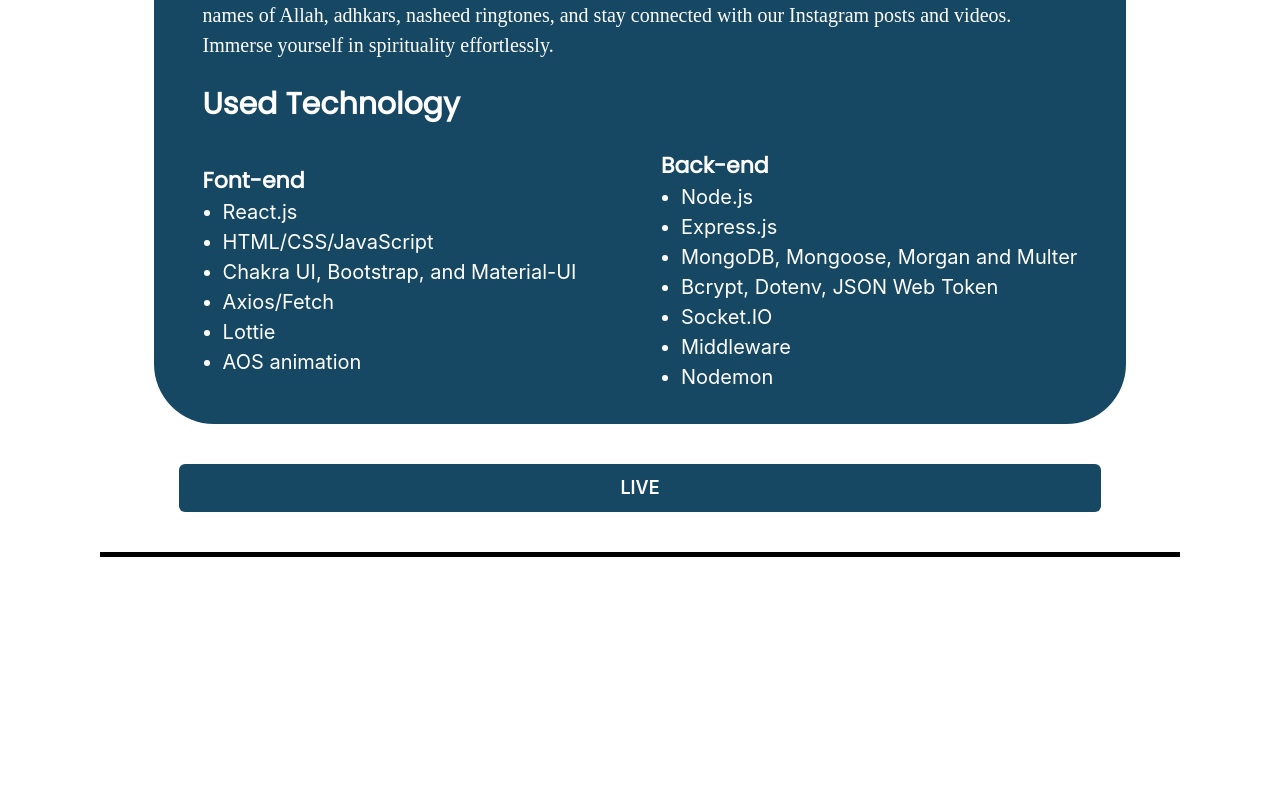
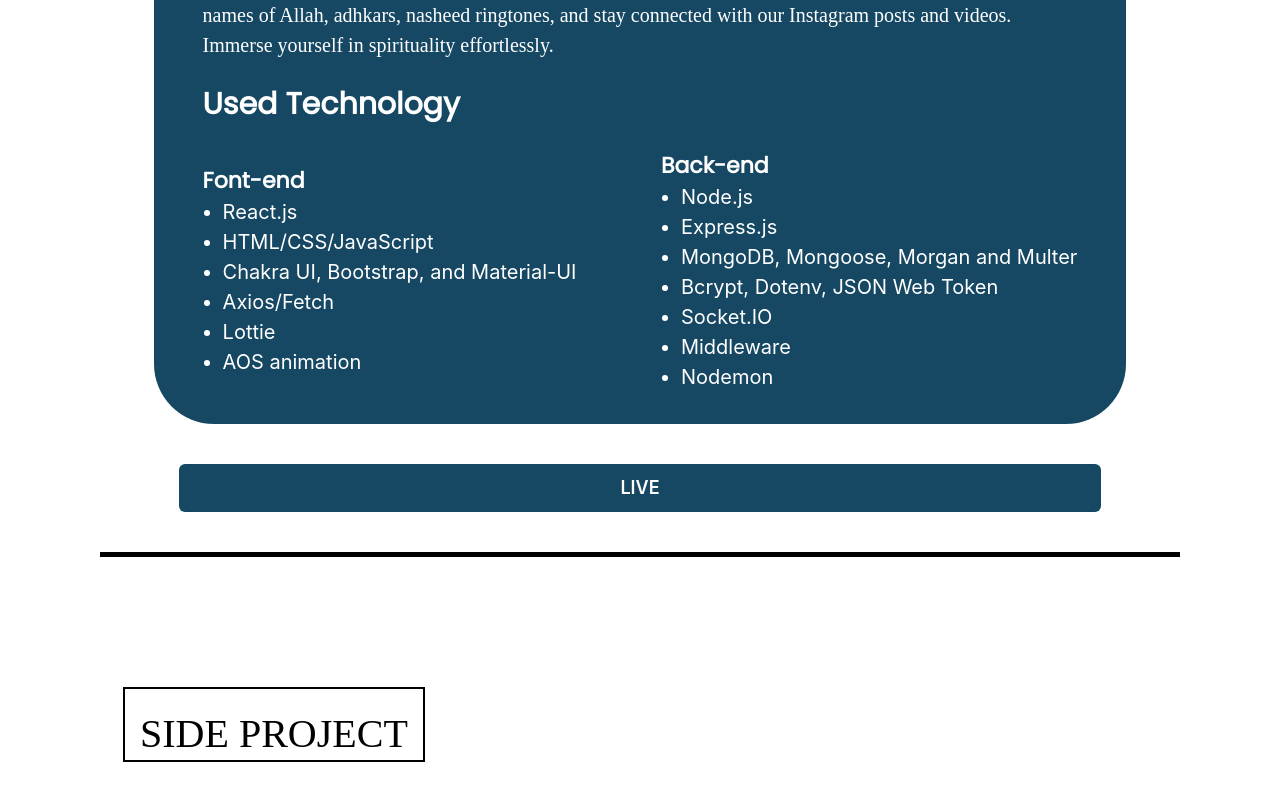
Before and after one commit to farazshafi/farazshafi, a React (Create React App) app in the folder personal-website/: page / in a window 1280 px wide. Shown: the part 4786-5586 px from the top of the page. Before the commit the page ends 5403 px from the top, so only its background shows below. Built offline with nearby package versions, Linux system fonts and the light colour scheme; a web font is replaced by a local one.

Commit message:
working on side project

```diff
--- a/personal-website/src/App.js
+++ b/personal-website/src/App.js
@@ -6,6 +6,7 @@
 import Navbar from './component/Navbar';
 import SectionHead from './component/SectionHead';
 import Projects from './component/Projects';
+import SideProject from './component/SideProject';
 
 function App() {
 
@@ -16,6 +17,7 @@
       <GetInTouch />
       <About />
       <Projects />
+      <SideProject />
     </div>
   );
 }
--- a/personal-website/src/component/Projects.js
+++ b/personal-website/src/component/Projects.js
@@ -516,9 +516,8 @@
                             bgColor={"black"}
                             width={"100%"}
                             height={{ lg: "5px", base: "3px" }}
-                            mb={"10px"}
+                        // mb={"10px"}
                         >
-
                         </Box>
                     </Row>
                 </Box>
--- /dev/null
+++ b/personal-website/src/component/SideProject.js
@@ -0,0 +1,20 @@
+import React from 'react'
+import SectionHead from './SectionHead'
+import { Box, Button, HStack, Text } from '@chakra-ui/react'
+import { Col, Row } from 'react-bootstrap'
+
+const SideProject = () => {
+    return (
+        <>
+            <SectionHead text={"SIDE PROJECT"} />
+            <HStack>
+                <Box
+                    bgColor={"#DDF2FD"}
+                >
+                </Box>
+            </HStack>
+        </>
+    )
+}
+
+export default SideProject
```
